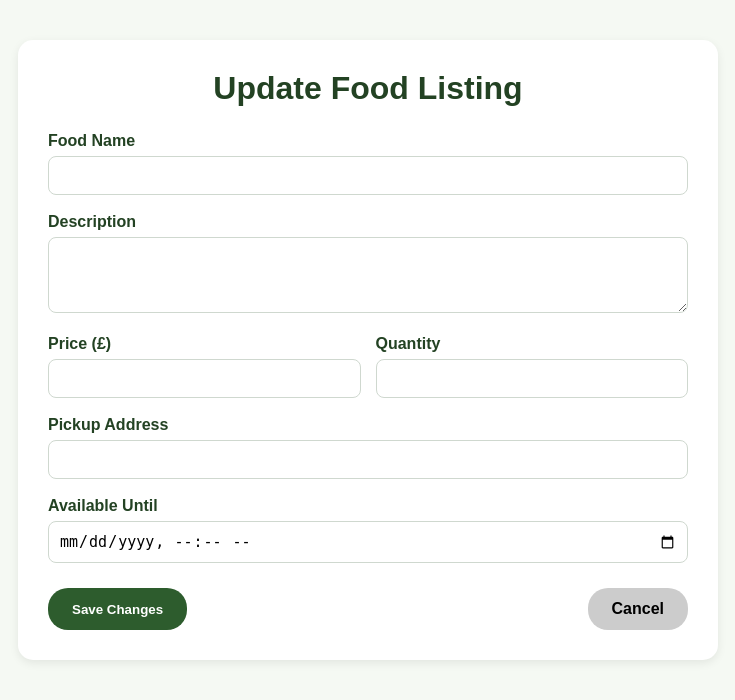
After one commit to faidamuchira/food-waste-reduction-system, a Flask app: template templates/update_listing.html in a window 1280 px wide. The commit adds this page. Shown: the top 700 px of the page, without its empty margins (272-1007 px from the left). Run offline with Flask 3, Linux system fonts and the light colour scheme; the template is opened without the code that fills it, so the values that code supplies are empty.

Commit message:
Implement update food listing and resize reservations map

```diff
--- a/server.py
+++ b/server.py
@@ -1,5 +1,5 @@
 from flask import Flask, render_template, request, redirect, url_for, session, jsonify
-from backend.food_list import add_food_item, view_food_items, update_items, delete_item
+from backend.food_list import add_food_item, view_food_items, update_items, delete_item, get_food_item
 # This imports exact sign_up and log_in functions
 from authentication import sign_up, log_in
 from database.db_connection import get_db_connection
@@ -199,14 +199,65 @@ def reserve():
             (user["user_id"], listing_id, qty),
         )
         conn.commit()
-        return redirect(url_for("reservations", user_id=user["user_id"], notice="ok"))
+        return redirect(url_for("my_reservations", user_id=user["user_id"], notice="ok"))
 
     except mysql.connector.Error:
         conn.rollback()
-        return redirect(url_for("reservations", user_id=user["user_id"], notice="error"))
+        return redirect(url_for("my_reservations", user_id=user["user_id"], notice="error"))
     finally:
         cursor.close()
         conn.close()
+
+@app.route("/my-reservations")
+def my_reservations():
+
+    user = get_user_by_id(request.args.get("user_id", type=int))
+
+    if user is None:
+        return redirect(url_for("login"))
+
+    conn = get_db_connection()
+
+    try:
+        cursor = conn.cursor(dictionary=True)
+
+        cursor.execute("""
+            SELECT
+                r.reservation_id,
+                r.quantity_reserved,
+                r.status,
+                r.created_at,
+
+                f.food_name,
+                f.price,
+                f.pickup_address,
+
+                u.full_name AS business_name
+
+            FROM reservations r
+
+            JOIN food_listings f
+                ON r.listing_id = f.listing_id
+
+            JOIN users u
+                ON f.business_id = u.user_id
+
+            WHERE r.customer_id = %s
+
+            ORDER BY r.created_at DESC
+        """, (user["user_id"],))
+
+        reservations = cursor.fetchall()
+
+    finally:
+        cursor.close()
+        conn.close()
+
+    return render_template(
+        "my_reservations.html",
+        reservations=reservations,
+        user=user
+    )
 
 #============================= BUSINESS ROUTE =================================
 
@@ -305,17 +356,22 @@ def delete_items_list(listing_id):
 
 @app.route("/update-items/<int:listing_id>", methods=["GET", "POST"])
 def update_items_list(listing_id):
-    print("UPDATE CLICKED")
-    business_id = session.get('user_id', 1)  # Tracks the real logged-in business
 
-    # 1. If the user clicks "Save" inside the edit form, process the changes
+    # Get the logged-in business
+    business_id = session.get("user_id", 1)
+
+    # If the user clicks "Save Changes"
     if request.method == "POST":
-        print("POST RECEIVED")
+
         food_name = request.form.get("food_name")
+        description = request.form.get("description")
         price = request.form.get("price")
         quantity = request.form.get("quantity")
-        description = request.form.get("description")
         pickup_address = request.form.get("pickup_address")
+        available_until = request.form.get("available_until")
+
+        # Get fresh coordinates whenever the address changes
+        latitude, longitude = get_coordinates(pickup_address)
 
         success, message = update_items(
             listing_id,
@@ -324,15 +380,30 @@ def update_items_list(listing_id):
             description,
             price,
             quantity,
-            pickup_address
+            pickup_address,
+            available_until,
+            latitude,
+            longitude
         )
+
         if not success:
             return message
+
         return redirect("/view_items")
 
-    # 2. If they just click "Update", we need to send them to an edit template
-    # We pass the listing_id so the template knows which item is being edited
-    return render_template("update_item.html", listing_id=listing_id)
+    # ---------- GET REQUEST ----------
+
+    # Retrieve the current listing from the database
+    listing = get_food_item(listing_id, business_id)
+
+    if listing is None:
+        return "Food listing not found."
+
+    # Send the existing data to the edit page
+    return render_template(
+        "update_listing.html",
+        listing=listing
+    )
 
 if __name__ == '__main__':
     app.run(debug=True)
--- a/templates/reservations.html
+++ b/templates/reservations.html
@@ -44,7 +44,9 @@
             /* Map area (carried over from feed.html, restyled to fit the card look) */
             .map-container {
                 background-color: #ffffff; padding: 20px; border-radius: 10px;
-                box-shadow: 0 4px 15px rgba(0, 0, 0, 0.1); margin-bottom: 10px;
+                box-shadow: 0 4px 15px rgba(0, 0, 0, 0.1);
+                margin: 30px auto;
+                max-width: 1000px;
             }
             #search-input {
                 width: 100%; padding: 12px; margin-bottom: 15px;
@@ -55,7 +57,7 @@
                 outline: none; border-color: #2ecc71;
                 box-shadow: 0 0 5px rgba(46, 204, 113, 0.3);
             }
-            #map { height: 420px; width: 100%; border-radius: 6px; border: 1px solid #dcdde1; }
+            #map { height: 260px; width: 100%; border-radius: 6px; border: 1px solid #dcdde1; }
             .info-window { font-family: Arial, sans-serif; color: #2c3e50; }
             .info-window h3 { margin: 0 0 5px 0; color: #2ecc71; }
             .info-window p { margin: 5px 0; font-size: 14px; }
--- /dev/null
+++ b/templates/update_listing.html
@@ -0,0 +1,185 @@
+<!DOCTYPE html>
+<html lang="en">
+<head>
+    <meta charset="UTF-8">
+    <meta name="viewport" content="width=device-width, initial-scale=1.0">
+    <title>Update Food Listing</title>
+
+    <style>
+        *{
+            margin:0;
+            padding:0;
+            box-sizing:border-box;
+        }
+
+        body{
+            font-family:Arial, sans-serif;
+            background:#f5f9f3;
+        }
+
+        .container{
+            width:90%;
+            max-width:700px;
+            margin:40px auto;
+            background:white;
+            padding:30px;
+            border-radius:15px;
+            box-shadow:0 3px 10px rgba(0,0,0,.08);
+        }
+
+        h1{
+            text-align:center;
+            color:#234223;
+            margin-bottom:25px;
+        }
+
+        .box_row{
+            margin-bottom:18px;
+        }
+
+        label{
+            display:block;
+            font-weight:bold;
+            margin-bottom:6px;
+            color:#234223;
+        }
+
+        input,
+        textarea{
+            width:100%;
+            padding:10px;
+            border:1px solid #cfd8cf;
+            border-radius:8px;
+            font-size:15px;
+        }
+
+        textarea{
+            resize:vertical;
+        }
+
+        .row{
+            display:grid;
+            grid-template-columns:1fr 1fr;
+            gap:15px;
+        }
+
+        .buttons{
+            display:flex;
+            justify-content:space-between;
+            margin-top:25px;
+        }
+
+        .btn{
+            padding:12px 24px;
+            border:none;
+            border-radius:20px;
+            text-decoration:none;
+            font-weight:bold;
+            cursor:pointer;
+        }
+
+        .save{
+            background:#2d5c2d;
+            color:white;
+        }
+
+        .save:hover{
+            background:#214421;
+        }
+
+        .cancel{
+            background:#cccccc;
+            color:black;
+        }
+
+        .cancel:hover{
+            background:#b5b5b5;
+        }
+
+    </style>
+</head>
+
+<body>
+
+<div class="container">
+
+<h1>Update Food Listing</h1>
+
+<form method="POST">
+
+    <div class="box_row">
+        <label>Food Name</label>
+        <input
+            type="text"
+            name="food_name"
+            value="{{ listing.food_name }}"
+            required>
+    </div>
+
+    <div class="box_row">
+        <label>Description</label>
+        <textarea
+            name="description"
+            rows="3">{{ listing.description }}</textarea>
+    </div>
+
+    <div class="row">
+
+        <div class="box_row">
+            <label>Price (£)</label>
+            <input
+                type="number"
+                step="0.01"
+                min="0"
+                name="price"
+                value="{{ listing.price }}"
+                required>
+        </div>
+
+        <div class="box_row">
+            <label>Quantity</label>
+            <input
+                type="number"
+                min="1"
+                name="quantity"
+                value="{{ listing.quantity }}"
+                required>
+        </div>
+
+    </div>
+
+    <div class="box_row">
+        <label>Pickup Address</label>
+        <input
+            type="text"
+            name="pickup_address"
+            value="{{ listing.pickup_address }}"
+            required>
+    </div>
+
+    <div class="box_row">
+        <label>Available Until</label>
+        <input
+            type="datetime-local"
+            name="available_until"
+            value="{{ listing.available_until.strftime('%Y-%m-%dT%H:%M') if listing.available_until else '' }}">
+    </div>
+
+    <div class="buttons">
+
+        <button class="btn save" type="submit">
+            Save Changes
+        </button>
+
+        <a href="/view_items" class="btn cancel">
+            Cancel
+        </a>
+
+    </div>
+
+</form>
+
+</div>
+
+</body>
+</html>
```
Also changed, not shown: backend/food_list.py (+27 -0 lines), templates/my_reservations.html (added, +184 -0 lines).
